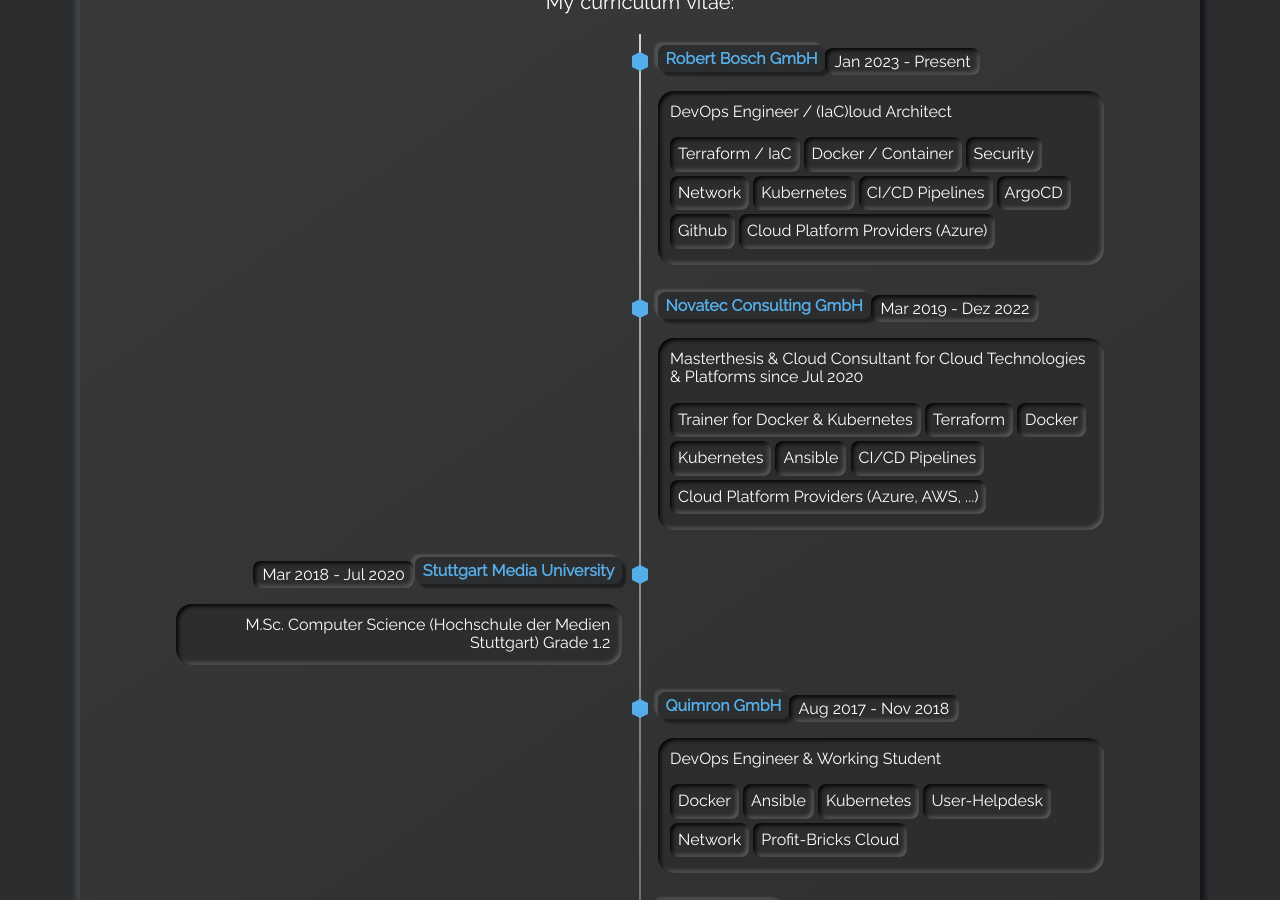
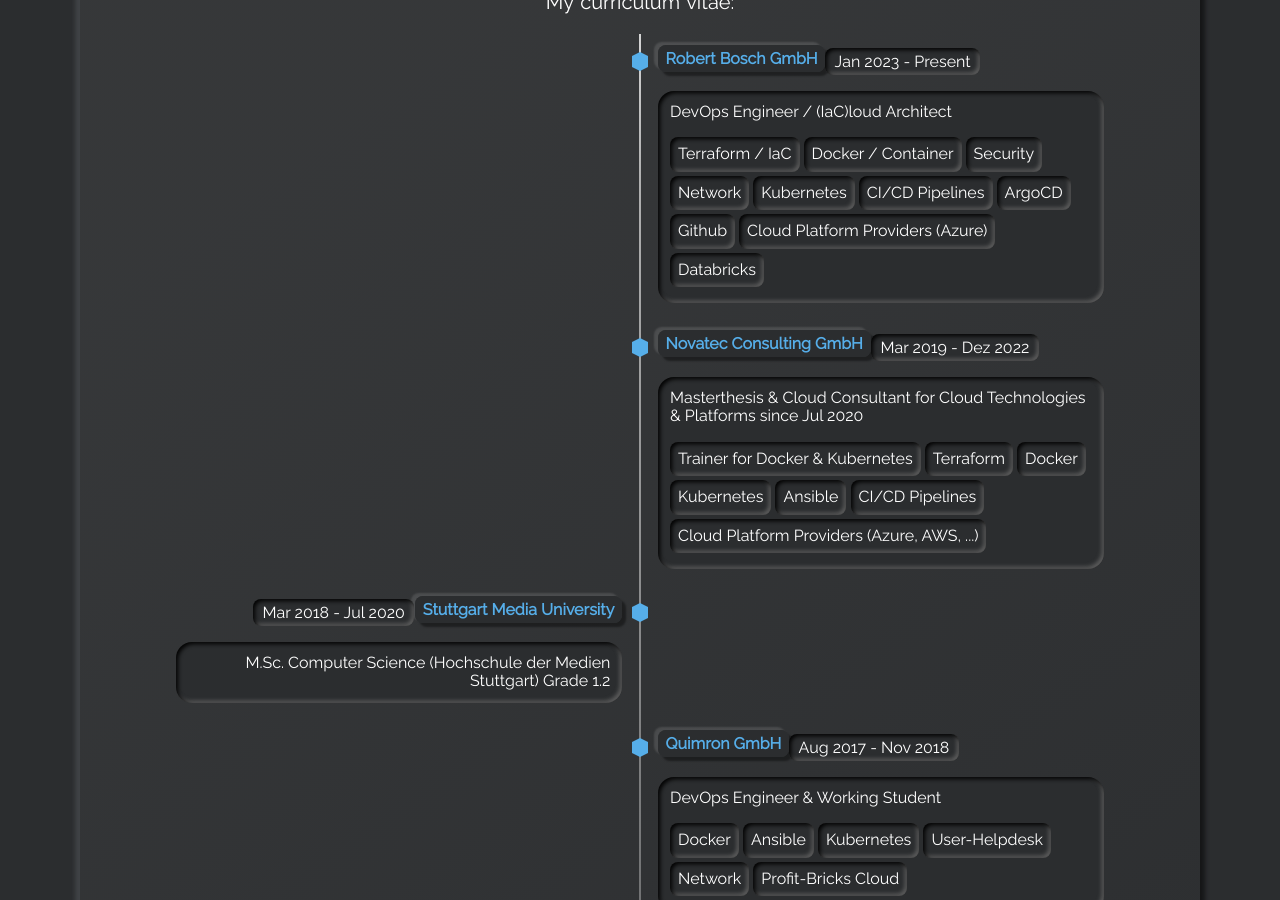
Before and after one commit to immae1/immae1.github.io, a Jekyll site: the page built from index.html, in a window 1280 px wide and 900 px high, scrolled down 1739 px. Built offline with Jekyll 4.4.1, drawn with Linux system fonts in a browser that asks for light colours.

Commit message:
Add Databricks tag to timeline

```diff
--- a/_data/timeline.yml
+++ b/_data/timeline.yml
@@ -31,6 +31,7 @@
     - tag: ArgoCD
     - tag: Github
     - tag: Cloud Platform Providers (Azure)
+    - tag: Databricks
   timeline-side: right
 
 - title: Novatec Consulting GmbH
```
